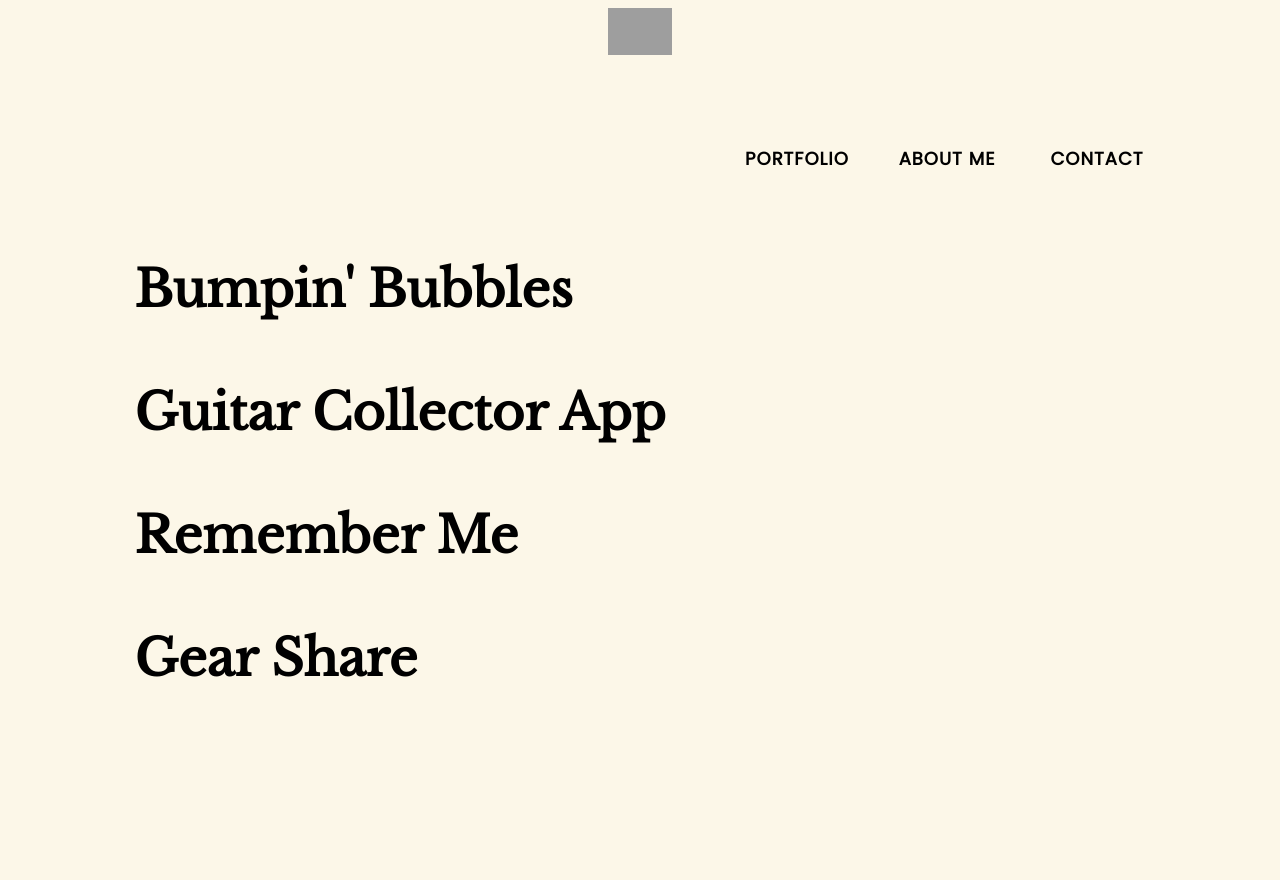
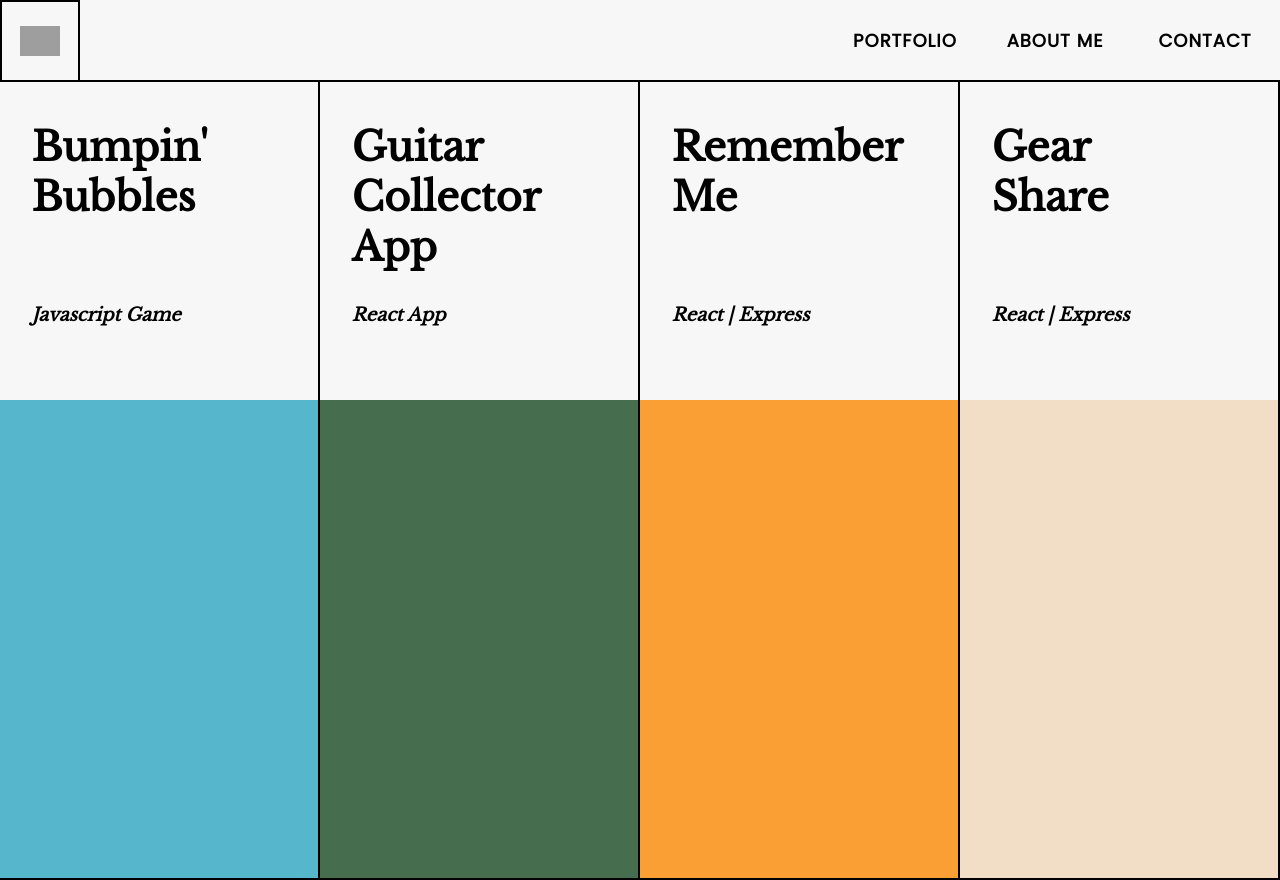
Before and after one commit to tsai-scott/portfolio, a React app: page / in a window 1280 px wide. Before the commit the page ends 800 px from the top, so only its background shows below. Built offline with nearby package versions, Linux system fonts and the light colour scheme; grey boxes are pictures that could not be loaded.

Commit message:
updated portfolio component

```diff
--- a/src/App/index.js
+++ b/src/App/index.js
@@ -27,20 +27,21 @@ class App extends Component {
   render() {
     return (
       <Router>
-        <div>
-        {/* <div className="App" style={backgoundImage: `url(${this.state.backgroundImg})`> */}
+        <div className="app-container">
+          {/* <div className="App" style={backgoundImage: `url(${this.state.backgroundImg})`> */}
+          <div className="logo-container"><img className="logo-image" src="https://i.imgur.com/OvUifPZ.png" /></div>
           <header>
-            <div className="logo-container"><img className="logo-image" src="https://i.imgur.com/OvUifPZ.png" /></div>
-
             <nav className="nav-container">
               <Link className="nav" to="/">Portfolio</Link>
               <Link className="nav" to="/about">About Me</Link>
               <Link className="nav" to="/contact">Contact</Link>
             </nav>
           </header>
-          <Route path="/" exact component={Portfolio} />
-          <Route path="/about" exact component={About} />
-          <Route path="/contact" exact component={Contact} />
+          <div className="content">
+            <Route path="/" exact component={Portfolio} />
+            <Route path="/about" exact component={About} />
+            <Route path="/contact" exact component={Contact} />
+          </div>
         </div>
       </Router>
     );
--- a/src/App/style.css
+++ b/src/App/style.css
@@ -1,6 +1,13 @@
 * {
-    background-color: #FCF7E8;
+    background-color: #F7F7F7;
+    box-sizing: border-box;
 }
+
+body {
+    margin: 0;
+}
+
+
 
 .App {
     background-size: cover;
@@ -8,7 +15,6 @@
 }
 
 header {
-    height: 200px;
     position: relative;
 }
 
@@ -23,44 +29,77 @@ h1 {
     margin-bottom: 50px;
 }
 
-.logo {
-    display: block;
-    margin: 0 auto;
-    width: 10%;
+.logo-container {
+    display: flex;
+    border-right: 2px solid black;
+    border-left: 2px solid black;
+    border-top: 2px solid black;
+    justify-content: center;
+    align-items: center;
+    left: 0;
+    width: 80px;
+    height: 80px;
+    grid-area: l;
 }
 
 .logo-image {
     display: block;
-    margin: 0 auto;
-    width: 5%;
+
+    width: 40px;
+
+}
+
+.app-container {
+    display: grid;
+    height: 100vh;
+    grid-template-columns: repeat(4, 1fr);
+    grid-template-rows: repeat(11, 1fr);
+    grid-template-areas:
+        "l l l n"
+        "c c c c"
+        "c c c c"
+        "c c c c"
+        "c c c c"
+        "c c c c"
+        "c c c c"
+        "c c c c"
+        "c c c c"
+        "c c c c"
+        "c c c c";
 }
 
 .nav-container {
+    grid-area: n;
     display: flex;
     justify-content: space-between;
-    margin: 0 auto;
-    position: absolute;
-    bottom: 0;
-    right: 100px;
+    align-items: center;
+    height: 80px;
+
+
 }
 
 .nav {
     font-family: 'Poppins', sans-serif;
     text-transform: uppercase;
+    height: 80px;
     letter-spacing: 1px;
     font-weight: 600;
     font-size: 18px;
     color: black;
     display: flex;
     width: 150px;
-    height: 100px;
     align-items: center;
     justify-content: center;
     text-decoration: none;
-    transition: .5s;
+
 }
 
 .nav:hover {
-    text-decoration: underline;
+    border-bottom: 1px solid black;
+    transition: 0.5s;
 
 }
+
+.content {
+    grid-area: c;
+}
--- a/src/Portfolio/index.js
+++ b/src/Portfolio/index.js
@@ -7,7 +7,7 @@ export default class Portfolio extends Component {
     super(props)
 
     this.state = {
-       currentProject: {}
+      currentProject: {}
     }
   }
 
@@ -19,21 +19,110 @@ export default class Portfolio extends Component {
 
   render() {
     return (
-        <div class="container">
-            {/* <div className="portfolio-link bumpin" onMouseEnter={this.props.setBackground('/images/bumpin.jpg')}><a href="https://vigilant-beaver-4f448a.netlify.com/"><h3>Bumpin' Bubbles</h3></a></div> */}
-            <div className="portfolio-link bumpin" ><a href="https://vigilant-beaver-4f448a.netlify.com/"><h3>Bumpin' Bubbles</h3></a></div>
-            <div className="portfolio-link guitar"><a href="https://guitar-collection-app.herokuapp.com/"><h3>Guitar Collector App</h3></a></div>
-            <div className="portfolio-link remember"><a href="https://remember-me-2018.herokuapp.com/"><h3>Remember Me</h3></a></div>
-            <div className="portfolio-link gearshare"><a href="https://gear-share-app.herokuapp.com/"><h3>Gear Share</h3></a></div>
+      <div class="portfolio-container">
+        {/* <div className="portfolio-link bumpin" onMouseEnter={this.props.setBackground('/images/bumpin.jpg')}><a href="https://vigilant-beaver-4f448a.netlify.com/"><h3>Bumpin' Bubbles</h3></a></div> */}
 
-            {/* <div class="big"><a href="https://vigilant-beaver-4f448a.netlify.com/"><img className="portfolio-image" src="https://i.imgur.com/OSmRcpy.png"/></a></div>
+        <div className="portfolio-item bumpin" >
+          <a href="https://vigilant-beaver-4f448a.netlify.com/">
+            <div className="portfolio-text-container">
+
+              <div className="portfolio-title-container">
+                <h3 className="portfolio-item-title">Bumpin'<br></br> Bubbles</h3>
+              </div>
+
+              <div className="portfolio-item-description">
+                <h4> Javascript Game</h4>
+              </div>
+
+            </div>
+
+            <div className="portfolio-image-container">
+              <div className="portfolio-background-bumpin">
+
+              </div>
+            </div>
+          </a>
+        </div>
+
+
+          <div className="portfolio-item collector" >
+          <a href="https://guitar-collection-app.herokuapp.com/">
+            <div className="portfolio-text-container">
+
+              <div className="portfolio-title-container">
+                <h3 className="portfolio-item-title">Guitar<br></br>Collector App</h3>
+              </div>
+
+              <div className="portfolio-item-description">
+                <h4>React App</h4>
+              </div>
+
+            </div>
+
+            <div className="portfolio-image-container">
+              <div className="portfolio-background-collector">
+
+              </div>
+            </div>
+          </a>
+        </div>
+
+
+         <div className="portfolio-item rememberme" >
+          <a href="https://remember-me-2018.herokuapp.com/">
+            <div className="portfolio-text-container">
+
+              <div className="portfolio-title-container">
+                <h3 className="portfolio-item-title">Remember<br></br>Me</h3>
+              </div>
+
+              <div className="portfolio-item-description">
+                <h4>React | Express</h4>
+              </div>
+
+            </div>
+
+            <div className="portfolio-image-container">
+              <div className="portfolio-background-rememberme">
+
+              </div>
+            </div>
+          </a>
+        </div>
+
+
+         <div className="portfolio-item gearshare" >
+          <a href="https://gear-share-app.herokuapp.com/">
+            <div className="portfolio-text-container">
+
+              <div className="portfolio-title-container">
+                <h3 className="portfolio-item-title">Gear<br></br>Share</h3>
+              </div>
+
+              <div className="portfolio-item-description">
+                <h4>React | Express</h4>
+              </div>
+
+            </div>
+
+            <div className="portfolio-image-container">
+              <div className="portfolio-background-gearshare">
+
+              </div>
+            </div>
+          </a>
+        </div>
+
+
+
+        {/* <div class="big"><a href="https://vigilant-beaver-4f448a.netlify.com/"><img className="portfolio-image" src="https://i.imgur.com/OSmRcpy.png"/></a></div>
             <div class="big"><a href="https://guitar-collection-app.herokuapp.com/"><img className="portfolio-image" src="https://i.imgur.com/Vryi0Mn.png"/></a></div>
             <div class="big"><a href="https://vigilant-beaver-4f448a.netlify.com/"><img className="portfolio-image" src="https://i.imgur.com/OSmRcpy.png"/></a></div>
             <div class="big"><a href="https://guitar-collection-app.herokuapp.com/"><img className="portfolio-image" src="https://i.imgur.com/Vryi0Mn.png"/></a></div>
             <div class="big"><a href="https://vigilant-beaver-4f448a.netlify.com/"><img className="portfolio-image" src="https://i.imgur.com/OSmRcpy.png"/></a></div>
             <div class="big"><a href="https://guitar-collection-app.herokuapp.com/"><img className="portfolio-image" src="https://i.imgur.com/Vryi0Mn.png"/></a></div>
             <div class="big"><a href="https://vigilant-beaver-4f448a.netlify.com/"><img className="portfolio-image" src="https://i.imgur.com/OSmRcpy.png"/></a></div> */}
-        </div>
+      </div>
     )
   }
 }
--- a/src/Portfolio/style.css
+++ b/src/Portfolio/style.css
@@ -1,52 +1,84 @@
-/* .portfolio-image {
-    width: 100%;
-    height: 100%;
-    object-fit: cover;
-} */
-
-h3 {
-    font-family: 'Libre Baskerville', serif;
-    font-size: 50px;
-    margin-bottom: 1%;
-}
-
 a {
     text-decoration: none;
     color: black;
 }
 
-.portfolio-link:hover {
+.portfolio-container {
+    width: 100%;
+    display: grid;
+    grid-template-columns: repeat(auto-fit, minmax(300px, 1fr));
+}
+
+.portfolio-item {
+
+    border-right: 2px solid black;
+    border-top: 2px solid black;
+    border-bottom: 2px solid black;
+    height: 100vh;
+}
+
+.portfolio-text-container {
+    height: 40%;
+    position: relative;
+}
+.portfolio-title-container {
+    width: 80%;
+    padding-top: 40px;
+    margin: 0 auto;
+
+}
+
+.portfolio-item-title {
+    font-family: 'Libre Baskerville', serif;
+    font-size: 40px;
+    font-weight: 800;
+    text-align: left;
+    margin: 0;
+}
+
+.portfolio-item:hover {
   opacity: .5;
   transition: .4s;
 }
 
-.container {
-    width: 80%;
-    margin: 0 auto;
-    display: flex;
-    flex-direction: column;
 
 
-    /* width: 80%;
-    margin: 0 auto;
-    display: grid;
-    grid-gap: 5px;
-    grid-template-columns: repeat(auto-fit, minmax(100px, 1fr));
-    grid-auto-rows: 75px;
-    grid-auto-flow: dense; */
+.portfolio-item-description {
+    position: absolute;
+    display: block;
+    width: 80%;
+    margin-left: 10%;
+    font-family: 'Libre Baskerville', serif;
+    font-size: 18px;
+    font-style: italic;
+    bottom: 50px;
+
 }
 
-/* .vertical {
-    grid-row: span 4;
-    grid-row: span 4;
+.portfolio-image-container {
+
+    height: 60%;
 }
 
-.big {
-    grid-column: span 4;
-    grid-row: span 4;
+.portfolio-background-bumpin {
+    background-color: #55B6CC;
+    width: 100%;
+    height: 100%;
 }
 
-.big:hover {
-    opacity: 0.3;
-    transition: 0.3s;
-} */
+.portfolio-background-collector {
+    background-color: #476D4F;
+    width: 100%;
+    height: 100%;
+}
+
+.portfolio-background-rememberme {
+    background-color: #F99F34;
+    width: 100%;
+    height: 100%;
+}
+.portfolio-background-gearshare {
+    background-color: #F2DEC6;
+    width: 100%;
+    height: 100%;
+}
```
